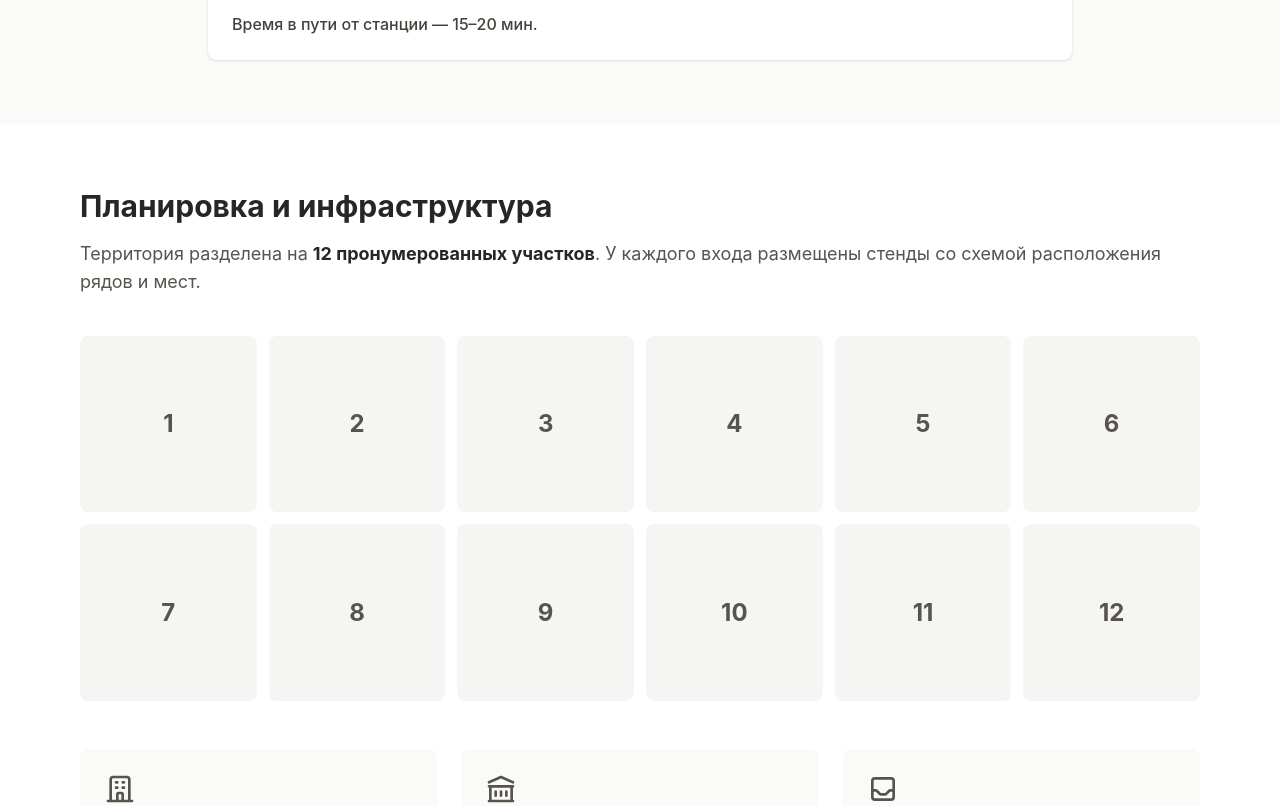
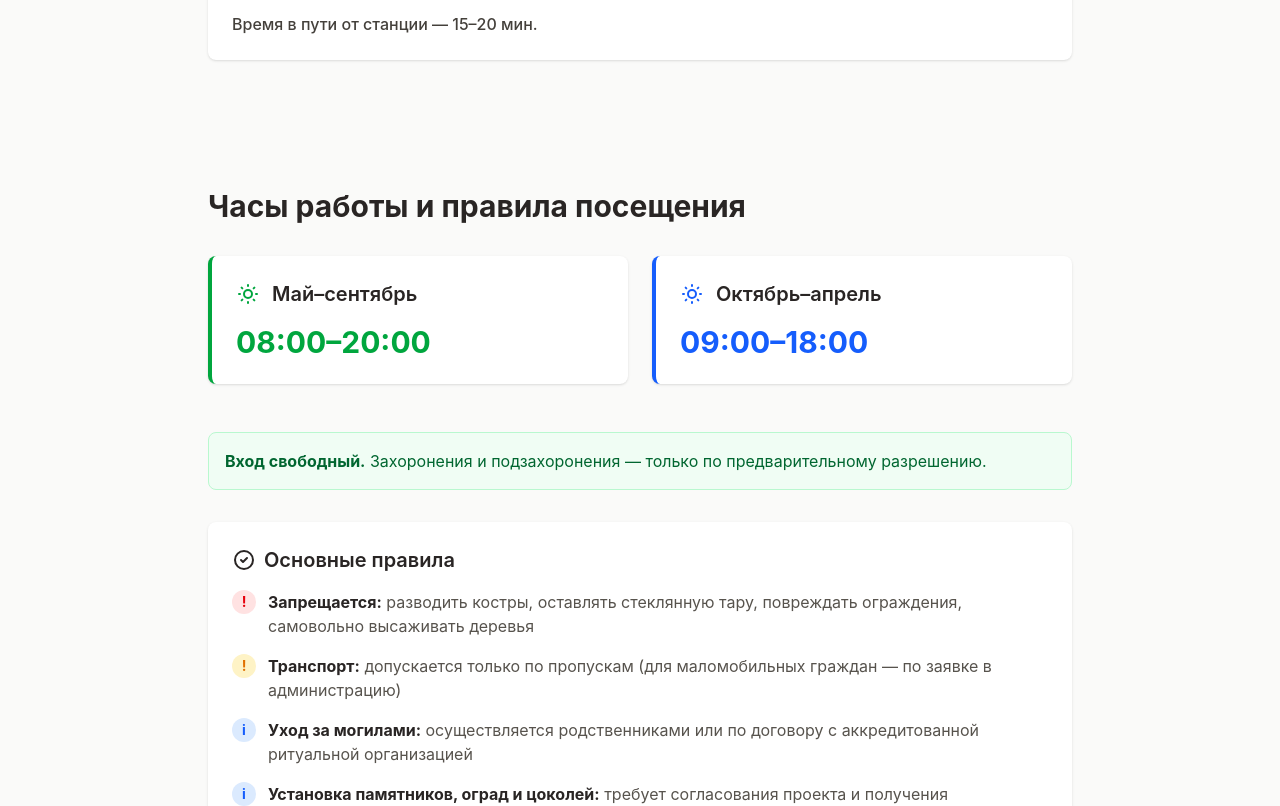
Before and after one commit to kefir737/kiovo-kladbishe, a React (Vite) app in the folder frontend/: page / in a window 1280 px wide. Shown: the part 1788-2594 px from the top of the page. Built offline with nearby package versions, Linux system fonts and the light colour scheme.

Commit message:
Remove Infrastructure section
Co-authored-by: Qwen-Coder <qwen-coder@alibabacloud.com>

```diff
--- a/frontend/src/App.tsx
+++ b/frontend/src/App.tsx
@@ -2,7 +2,6 @@ import { Navigation } from './components/Navigation'
 import { Hero } from './components/Hero'
 import { GeneralInfo } from './components/GeneralInfo'
 import { Location } from './components/Location'
-import { Infrastructure } from './components/Infrastructure'
 import { HoursAndRules } from './components/HoursAndRules'
 import { Contacts } from './components/Contacts'
 import { FAQ } from './components/FAQ'
@@ -16,7 +15,6 @@ function App() {
       <Hero />
       <GeneralInfo />
       <Location />
-      <Infrastructure />
       <HoursAndRules />
       <Contacts />
       <FAQ />
--- a/frontend/src/components/Navigation.tsx
+++ b/frontend/src/components/Navigation.tsx
@@ -2,7 +2,6 @@ export function Navigation() {
   const navItems = [
     { href: '#about', label: 'О кладбище' },
     { href: '#location', label: 'Расположение' },
-    { href: '#infrastructure', label: 'Инфраструктура' },
     { href: '#hours', label: 'Часы работы' },
     { href: '#contacts', label: 'Контакты' },
     { href: '#faq', label: 'FAQ' },
```
